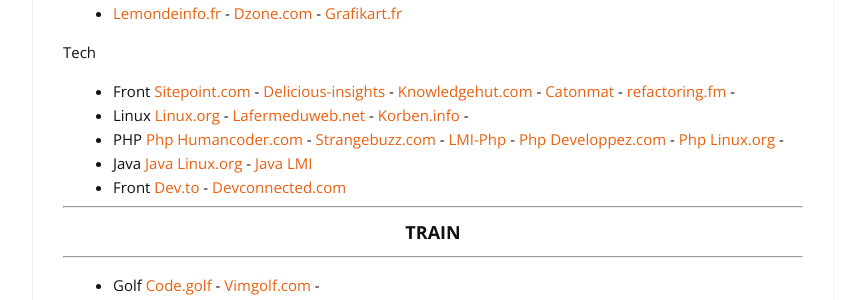
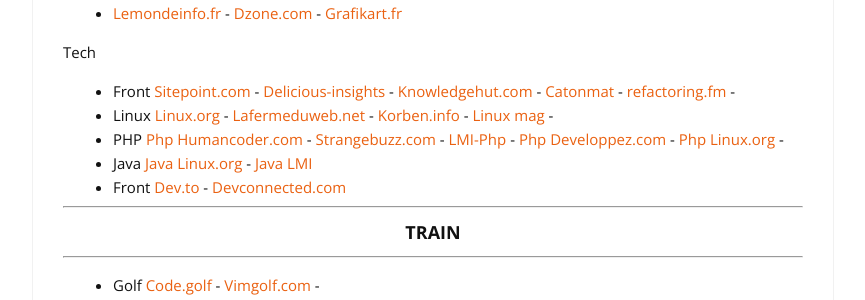
Before and after one commit to cylmat/cylmat.github.io, a Jekyll site: the page built from _pages/USEFUL.md, in a window 1280 px wide and 900 px high. Shown: the part 301-601 px from the top of the window, without its empty margins (207-1072 px from the left). Built offline with Jekyll 4.4.1, drawn with Linux system fonts in a browser that asks for light colours; nearby versions of some CDN libraries.

Commit message:
Update USEFUL.md

```diff
--- a/_pages/USEFUL.md
+++ b/_pages/USEFUL.md
@@ -14,7 +14,7 @@
 
 Tech
 * Front [Sitepoint.com](https://www.sitepoint.com) - [Delicious-insights](https://delicious-insights.com/fr/articles-et-tutos/) - [Knowledgehut.com](https://www.knowledgehut.com/blog/category/web-development) - [Catonmat](https://catonmat.net/) - [refactoring.fm](https://refactoring.fm) -
-* Linux [Linux.org](https://linuxfr.org) - [Lafermeduweb.net](https://www.lafermeduweb.net) - [Korben.info](https://korben.info) -
+* Linux [Linux.org](https://linuxfr.org) - [Lafermeduweb.net](https://www.lafermeduweb.net) - [Korben.info](https://korben.info) - [Linux mag](https://connect.ed-diamond.com/gnu-linux-magazine) -
 * PHP [Php Humancoder.com](https://news.humancoders.com/t/php) - [Strangebuzz.com](https://www.strangebuzz.com/fr) - [LMI-Php](https://www.lemondeinformatique.fr/toute-l-actualite-marque-sur-php-group-711.html) - [Php Developpez.com](https://php.developpez.com) - [Php Linux.org](https://linuxfr.org/sections/php) -
 * Java [Java Linux.org](https://linuxfr.org/sections/java) - [Java LMI](https://www.lemondeinformatique.fr/toute-l-actualite-produit-sur-java-42.html)
 * Front [Dev.to](https://dev.to) - [Devconnected.com](https://devconnected.com/)
```
